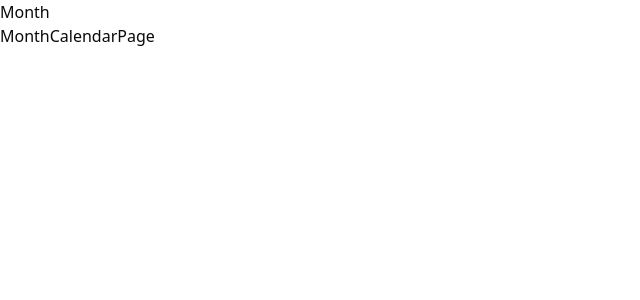
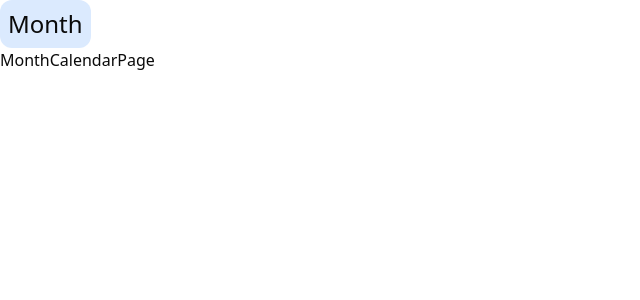
Before and after one commit to GerganaT/handy-calendar, a React (Vite) app in the folder handy-calendar/: page / in a window 1280 px wide. Shown: the top 300 px of the page, without its empty margins (0-640 px from the left). Built offline with nearby package versions, Linux system fonts and the light colour scheme.

Commit message:
style: navigation dropdown to fit the app theme

```diff
--- a/handy-calendar/src/components/ui/dropdown/CustomDropdownMenu.tsx
+++ b/handy-calendar/src/components/ui/dropdown/CustomDropdownMenu.tsx
@@ -8,18 +8,24 @@ import { DropdownMenuItem } from "@radix-ui/react-dropdown-menu";
 interface DropdownMenuProps {
   menuItems: string[];
   defaultValue: string;
+  stylingClassMenuTrigger?: string;
+  stylingClassMenuContent?: string;
   onOptionClick: (value: string) => void;
 }
 
 const CustomDropdownMenu = ({
   menuItems,
   defaultValue,
+  stylingClassMenuTrigger = "",
+  stylingClassMenuContent = "",
   onOptionClick,
 }: DropdownMenuProps) => {
   return (
     <DropdownMenu>
-      <DropdownMenuTrigger>{defaultValue}</DropdownMenuTrigger>
-      <DropdownMenuContent>
+      <DropdownMenuTrigger className={stylingClassMenuTrigger}>
+        {defaultValue}
+      </DropdownMenuTrigger>
+      <DropdownMenuContent className={stylingClassMenuContent}>
         {menuItems.map((menuItem) => (
           <DropdownMenuItem
             onClick={() => onOptionClick(menuItem)}
--- a/handy-calendar/src/navigation/NavigationDropdown.tsx
+++ b/handy-calendar/src/navigation/NavigationDropdown.tsx
@@ -11,6 +11,8 @@ const NavigationDropdown = () => {
     <CustomDropdownMenu
       menuItems={menuItems}
       defaultValue={currentRoute}
+      stylingClassMenuTrigger="text-2xl bg-blue-100 p-2 rounded-xl"
+      stylingClassMenuContent="text-2xl bg-blue-100 p-2 rounded-xl"
       onOptionClick={(optionClicked) => setCurrentRoute(optionClicked)}
     />
   );
```
